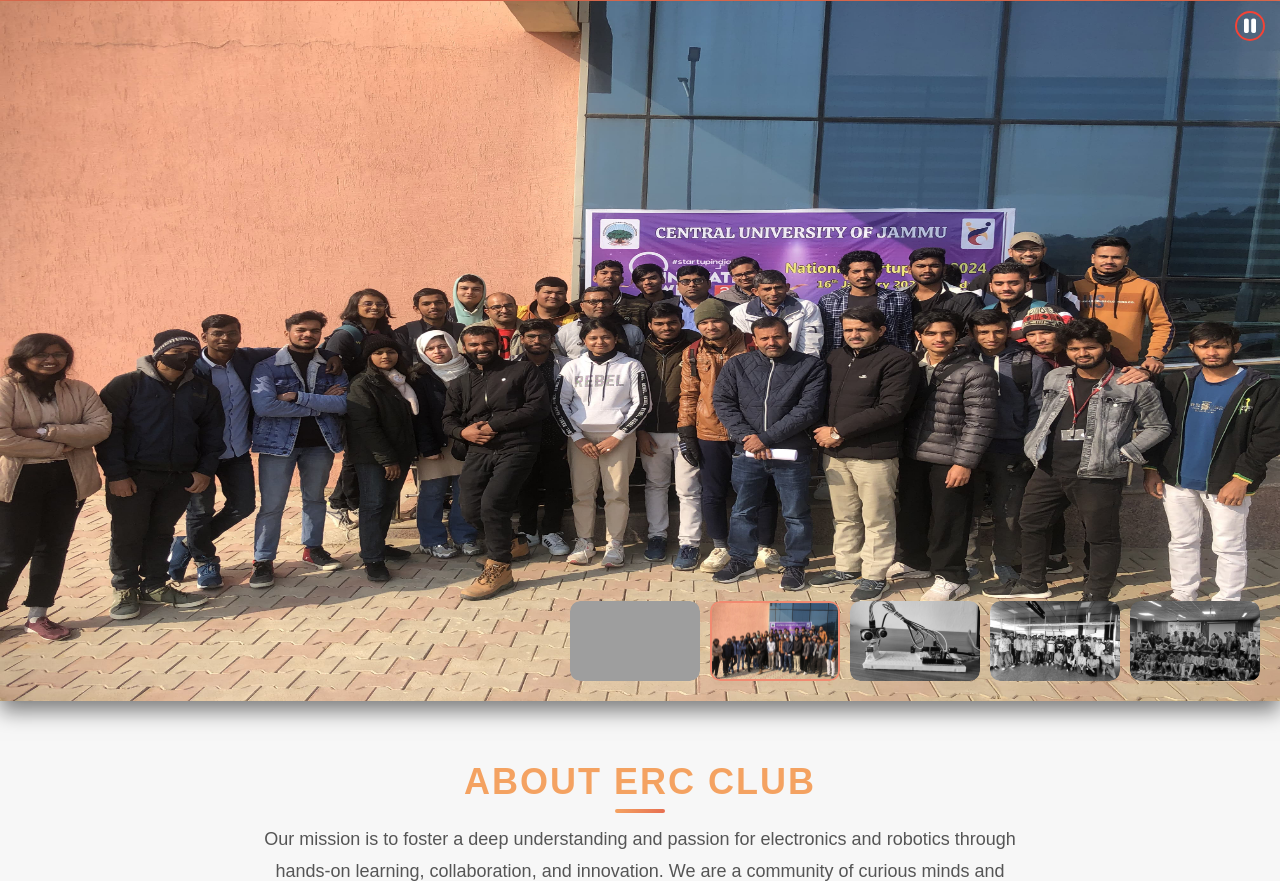
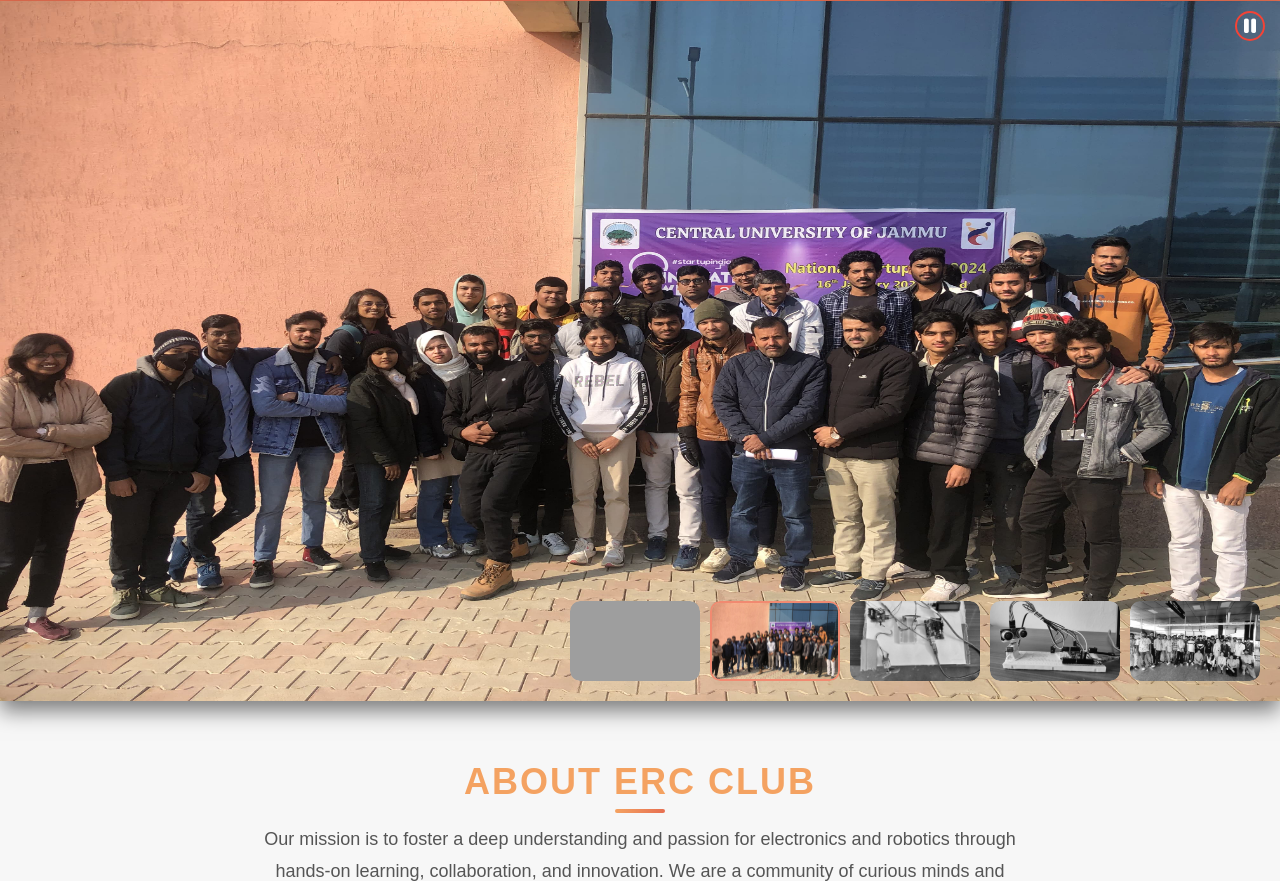
Before and after one commit to nkbweb/erc_club-cuj, a plain HTML site: page index.html in a window 1280 px wide. Shown: the part 299-1180 px from the top of the page. Drawn offline with Linux system fonts and the light colour scheme; grey boxes are pictures that could not be loaded.

Commit message:
Update index.html

```diff
--- a/index.html
+++ b/index.html
@@ -70,13 +70,13 @@
             <img src="slide2.jpg" alt="Mini Image 2">
         </div>
         <div class="mini-slide">
-            <img src="slide4.jpg" alt="Mini Image 3">
+            <img src="slide3.jpg" alt="Mini Image 3">
         </div>
         <div class="mini-slide">
-            <img src="slide5.jpg" alt="Mini Image 4">
+            <img src="slide4.jpg" alt="Mini Image 4">
         </div>
         <div class="mini-slide">
-            <img src="slide6.jpg" alt="Mini Image 5">
+            <img src="slide5.jpg" alt="Mini Image 5">
         </div>
 
     </div>
```
